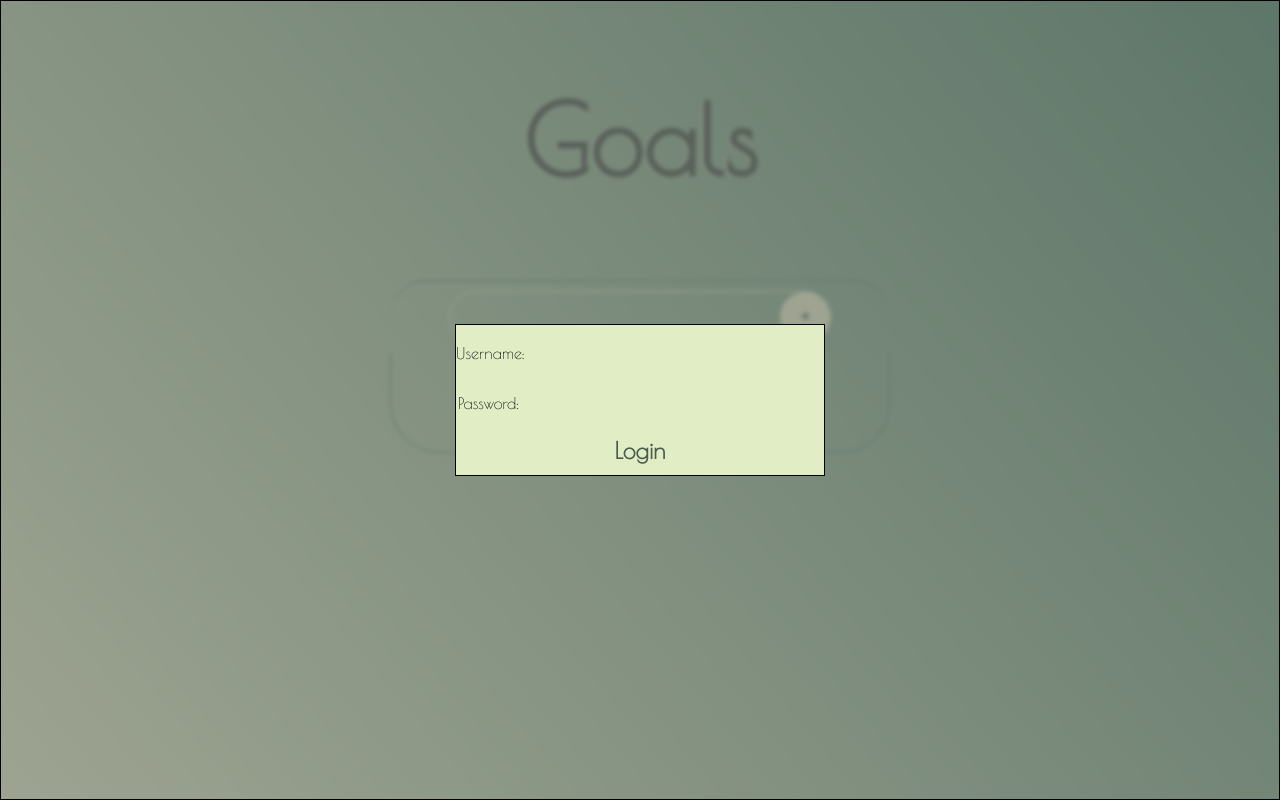
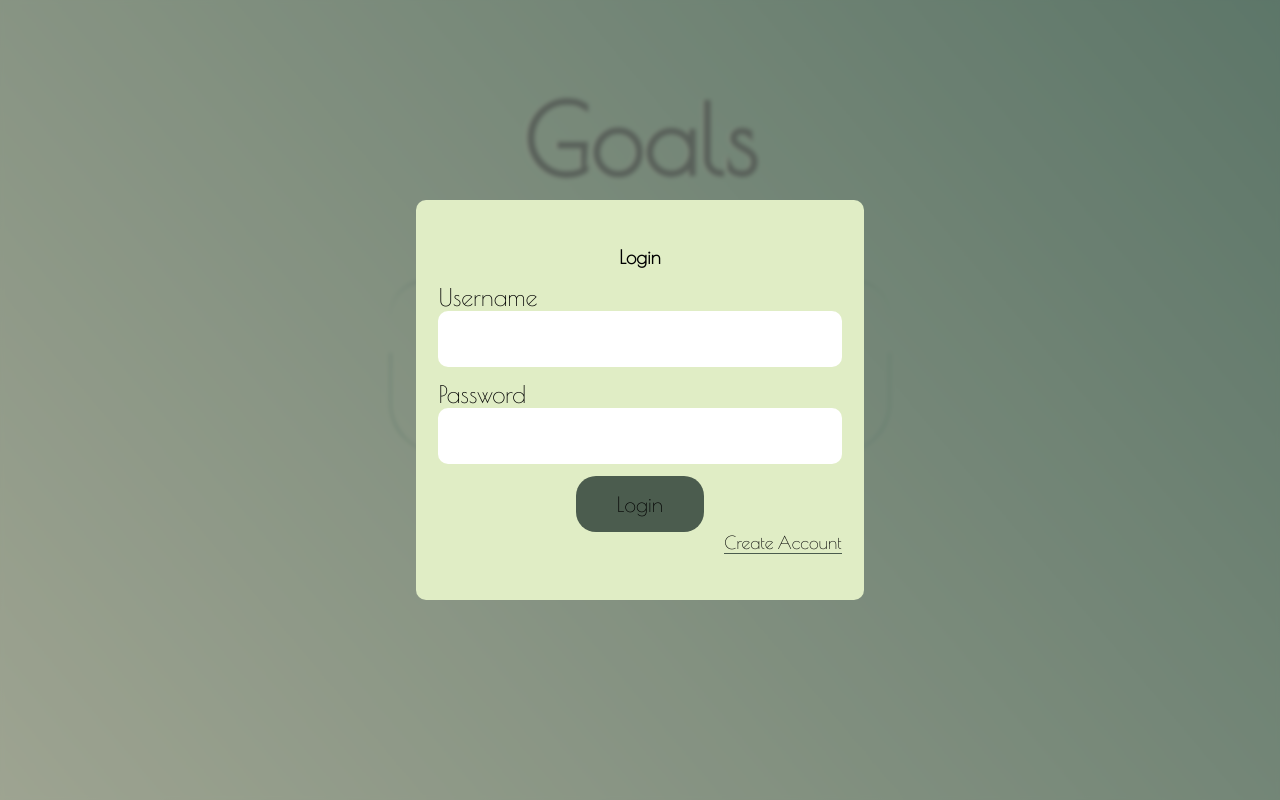
Before and after one commit to sammav21/goalsList, a React (Create React App) app in the folder client/: page / in a window 1280 px wide. Built offline with nearby package versions, Linux system fonts and the light colour scheme.

Commit message:
create account finished, login styling foundation done

```diff
--- a/client/public/App.css
+++ b/client/public/App.css
@@ -12,6 +12,94 @@ body{
   flex-direction: column;
   align-items: center;
 }
+
+input,button{
+  border: none;
+}
+
+/*loginCard*/
+
+.loginScreen{
+  height: 100vh;
+  width: 100vw;
+  position: absolute;
+  left: 0;
+  top: 0;
+  display: flex;
+  justify-content: center;
+  align-items: center;
+  background-color: rgba(101, 101, 101, 0.537);
+  backdrop-filter: blur(2px);
+}
+.loginCard{
+  border-radius: 10px;
+  width: 35vw;
+  height: 50vh;
+  background-color: #E0EDC5;
+  display: flex;
+  flex-direction: column;
+  align-items: center;
+  justify-content: center;
+}
+
+.loginTitle{
+  margin-bottom: 15px;
+}
+
+.loginForm{
+    width: 100%;
+    display: flex;
+    flex-direction: column;
+    align-items: center;
+    justify-content: center;
+}
+
+.loginInputSection{
+  width: 90%;
+  display: flex;
+  flex-direction: column;
+  font-size: 1.5rem;
+}
+.loginInput{
+  height: 7vh;
+  outline: none;
+  border-radius: 10px;
+  color: #4B5C4E;
+  font-family: 'Poiret One', cursive;
+  font-weight: 800;
+  font-size: 1.5rem;
+  margin-bottom: 3%;
+  padding-left: 10px;
+}
+.loginInputButton{
+  min-width: 10vw;
+  height: 7vh;
+  padding: 0 1vw;
+  background-color:#4B5C4E;
+  border-radius: 20px;
+  font-family: 'Poiret One', cursive;
+  font-size: 1.3rem;
+}
+
+.createAccountDiv{
+  width: 90%;
+  display: flex;
+  justify-content: right;
+  align-items: center;
+}
+
+.createAccountButton{
+  background-color: transparent;
+  font-family: 'Poiret One', cursive;
+  font-size: 1.1rem;
+  border-bottom: .5px solid #4B5C4E;
+}
+
+.loginInputButton:hover, .createAccountButton:hover{
+  cursor: pointer;
+}
+
+/*main page*/
 
 header, .list-section, .goalForm{
   display: flex;
@@ -30,23 +118,20 @@ header{
   padding: 10px;
   border-radius: 50px;
   margin: auto;
-  width: 500px;
+  display: flex;
+  flex-direction: column;
 }
 
-.input-section{
+.inputSection{
   border: solid 1px #E0EDC5;
   border-radius: 50px;
-  padding-left: 30px;
+  padding-left: 15px;
   display: flex;
   align-items: center;
 }
 
-input,button{
-  border: none;
-}
-
-input{
-  width: 300px;
+.goalInput{
+  width: 350px;
   height: 50px;
   outline: none;
   background-color: transparent;
@@ -56,51 +141,25 @@ input{
   font-size: 23px;
 }
 
-.add{
+.addButton{
   width: 50px;
   height: 50px;
   border-radius: 50%;
   background-color: #E0EDC5;
-}
-
-#addIcon{
-  font-size: 22px;
   color: #4B5C4E;
 }
 
-.add:hover{
+.addButton:hover{
   cursor: pointer;
 }
 
-/*loginCard*/
-
-.loginScreen{
-  height: 100vh;
-  width: 100vw;
-  position: absolute;
-  left: 0;
-  top: 0;
-  display: flex;
-  justify-content: center;
-  align-items: center;
-  border: 1px black solid;
-  background-color: rgba(101, 101, 101, 0.537);
-  backdrop-filter: blur(2px);
-}
-.loginForm{
-  border: 1px black solid;
-  background-color: #E0EDC5;
-  display: flex;
-  flex-direction: column;
-  align-items: center;
-}
 
 /*growing list section */
-.list-section{
+.listSection{
   width: 500px;
   min-height: 100px;
   margin: auto;
-  padding-bottom: 30px;
+  padding: 20px 0 20px 0;
   border: solid 1px #558B6E;
   border-top: none;
   border-bottom-left-radius: 50px;
@@ -108,8 +167,6 @@ input{
 }
 
 .list{
-  width: 500px;
-  padding-top: 20px;
   display: flex;
   flex-direction: column;
   justify-content: center;
@@ -121,29 +178,50 @@ input{
   display: flex;
   flex-direction: column;
   align-items: center;
-  margin: 5px 0 0 0;
+  margin: 0 0 5px 0;
 }
 
 .titleDiv{
-  width: 75%;
+  width: 80%;
+  display: flex;
+  align-items: center;
+  margin: 5px;
+  padding: 5px;
   border: #E0EDC5 3px solid;
   border-radius: 10px;
   color: #4B5C4E;
-  display: flex;
-  align-items: center;
-  padding-left: 5px;
-  margin: 5px;
-  padding: 5px;
 }
 
 .titleText{
-  font-size: 25px;
-  font-weight: 600;
   list-style: none;
   flex: 1;
   margin: 0 0 0 5px;
+  font-size: 1.5rem;
+  font-weight: 600;
 }
 
+.listButton{
+  width: 20px;
+  height: 20px;
+  background-color: transparent;
+  margin: 0px 10px;
+  color: #354137;
+}
+.listButton:hover{
+  cursor: pointer;
+  background-color: #E0EDC5;
+  border-radius: 5px;
+  transition: .25s;
+}
 .detailsForm{
-  border: solid 1px black;
+  width: 80%;
+  margin: 5px 0 0 0;
+  display: flex;
+  flex-direction: column;
+  align-items: center;
+  background-color: #4B5C4E;
+  border-radius: 10px;
+  color: #E0EDC5;
+  font-size: 23px;
+  box-shadow: 6px 6px #3b483d;
 }
--- /dev/null
+++ b/client/src/components/Errors.js
@@ -0,0 +1,11 @@
+export default function Errors(props){
+    return(
+        <>
+        {props.errors.map((error) => {
+            return(
+                <p key={props.errors.indexOf(error)}>{error}</p>
+            )
+        })}
+        </>
+    )
+}
--- a/client/src/components/ListedGoals/GoalDetails.js
+++ b/client/src/components/ListedGoals/GoalDetails.js
@@ -3,6 +3,7 @@ import Reason from "./DetailFields/Reason";
 import UserContext from "../../context/UserContext";
 import Deadline from "./DetailFields/Deadline";
 import SteppingStoneDetails from "./DetailFields/ListedSteppingStones/SteppingStoneDetails";
+import Errors from "../Errors";
 
 export default function GoalDetails(props){
     /*should this component hold state for the smaller details to control once in an PUT call?*/
@@ -52,7 +53,7 @@ export default function GoalDetails(props){
             <Deadline ambitious={false} setUpdatedFields={setUpdatedFields} updatedFields={updatedFields} />
             <input type="submit" value="Update" />
             <button type="button" onClick={() => props.setOpenDetails(null)}>cancel</button>
-            {errors.length > 0 && <p>{errors}</p>}
+            <Errors errors={errors}/>
         </form>
     )
 }
--- a/client/src/components/ListedGoals/GoalsList.js
+++ b/client/src/components/ListedGoals/GoalsList.js
@@ -2,7 +2,7 @@ import Goal from "./Goal";
 
 export default function GoalsList(props){
     return (
-        <div className="list-section">
+        <div className="listSection">
             <ul className="list">
             {props.goals.map((goal) => {
             return(
--- a/client/src/components/LoginCard.js
+++ b/client/src/components/LoginCard.js
@@ -1,14 +1,19 @@
 import { useContext, useState } from "react"
 import UserContext from "../context/UserContext";
+import Errors from "./Errors";
 
 export default function LoginCard(){
     const [username, setUsername] = useState("");
     const [password, setPassword] = useState("");
+    const [errors, setErrors] = useState([]);
+    const [create, setCreate] = useState(false);
 
     const authorities = useContext(UserContext);
 
     const handleSubmit = async(e) => {
+       if(!create){
         e.preventDefault();
+       }
 
         const response = await fetch(`${authorities.url}/authenticate`, {
             method: "POST",
@@ -18,26 +23,73 @@ export default function LoginCard(){
             },
             body: JSON.stringify({username, password}),
         });
-        if(response.status >= 200 && response.status < 300){
+        if(response.status >= 200 && response.status <= 300){
             const json = await response.json();
             const jwt_token = json.jwt_token;
             authorities.login(jwt_token);
             window.localStorage.setItem("userToken", jwt_token);
+            clearFields();
+            setCreate(false);
+        } else if(response.status === 403){
+            setErrors(["User not found, try again."])
+            console.log(errors)
+        }   else{
+            const error = await response.json();
+            setErrors(error);
+        }
+
+    }
+
+    const handleCreateAccount = async (e) => {
+        e.preventDefault();
+
+        const response = await fetch(`${authorities.url}/create_account`, {
+            method: "POST",
+            headers: {
+                "Content-Type": "application/json",
+                Accept: "application/json"
+            },
+            body: JSON.stringify({username, password})
+        });
+        if(response.status >= 200 && response.status <= 300){
+            handleSubmit();
+        } else{
+            const error = await response.json();
+            setErrors(error)
         }
     }
+
+    const switchCreateMode = (e) => {
+        e.preventDefault();
+        setCreate(!create)
+        clearFields();
+    }
+    const clearFields = () => {
+        setUsername("");
+        setPassword("");
+        setErrors([]);
+    }
+
     return(
-            <form onSubmit= {handleSubmit} className="loginForm"> {/* component*/}
-                <div className="inputSection">
-                <label htmlFor="usernameInput">Username:</label>
+        <div className="loginCard">
+            <h3 className="loginTitle">{create ? "Create account" : "Login"}</h3>
+            <form onSubmit={create ? handleCreateAccount : handleSubmit} className="loginForm">
+                <div className="loginInputSection">
+                <label htmlFor="usernameInput">Username</label>
                 <input className="loginInput" id="usernameInput" value={username} type="text" onChange={(e) => setUsername(e.target.value)} />
                 </div>
-                <div className="inputSection">
-                    <label htmlFor="passwordInput">Password: </label>
+                <div className="loginInputSection">
+                    <label htmlFor="passwordInput">Password </label>
                     <input className="loginInput" id="passwordInput" value={password} type="text" onChange={(e) => setPassword(e.target.value)} />
                 </div>
+                <Errors errors={errors}/>
                 <div className="loginButton">
-                    <input type="submit" value="Login" />
+                    <input type="submit" value={create ? "Create Account" : "Login"} className="loginInputButton"/>
+                </div>
+                <div className="createAccountDiv">
+                <input type="button" value={create ? "Login" : "Create Account"} className="createAccountButton" onClick={switchCreateMode}/>
                 </div>
             </form>
+        </div>
     )
 }
--- a/client/src/components/PostData.js
+++ b/client/src/components/PostData.js
@@ -1,5 +1,6 @@
 import { useContext, useState } from "react"
 import UserContext from "../context/UserContext";
+import Errors from "./Errors";
 
 export default function PostData(props){
 
@@ -71,11 +72,11 @@ export default function PostData(props){
     }
     return(
         <div className={isGoal ? "goalForm" : "steppingStoneForm"}>
-            <div  className="input-section" >
-                <input type="text" className="goalInput" value={details.name} onChange={(e) => {setDetails({...details, name: e.target.value})}}/>
-                <input type="submit" className="add" onClick={handleSubmit} value="+"></input>
+            <div  className="inputSection" >
+                <input type="text" className={isGoal ? "goalInput" : "steppingStoneInput"} value={details.name} onChange={(e) => {setDetails({...details, name: e.target.value})}}/>
+                <input type="submit" className="addButton" onClick={handleSubmit} value="+"></input>
             </div>
-            {errors.length > 0 && <p>{errors}</p>}
+            <Errors errors={errors}/>
         </div>
     )
 }
```
